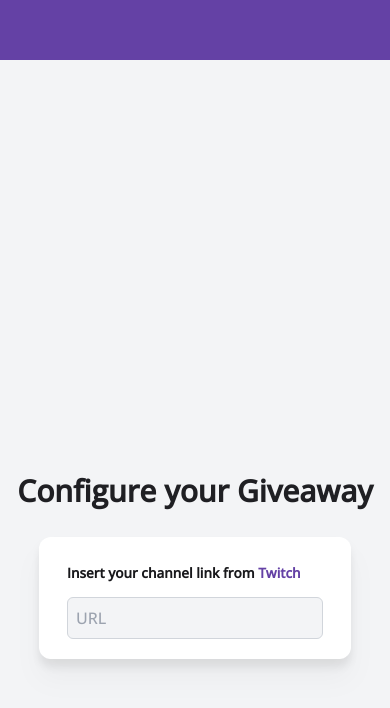
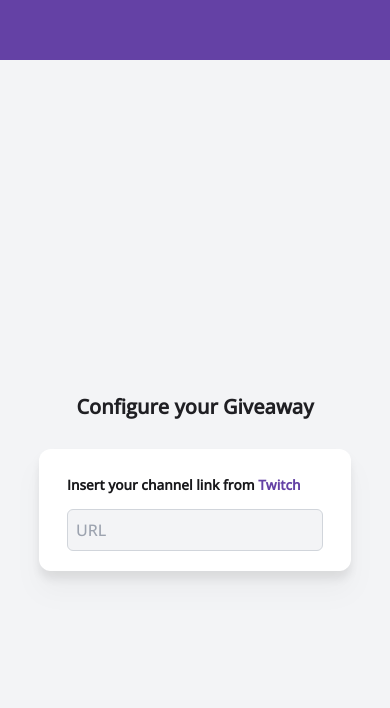
Before and after one commit to joaopugsley/twitchroulette, a Next.js app: page / in a window 390 px wide. Shown: the part 784-1492 px from the top of the page. Built offline with nearby package versions, Linux system fonts and the light colour scheme.

Commit message:
melhorando responsividade para mobile

```diff
--- a/src/components/roulette.js
+++ b/src/components/roulette.js
@@ -78,7 +78,7 @@ export default function Roulette({ participants = [] }) {
     };
 
     return (
-        <div className="w-2/5 mt-7 pt-3 pb-3 bg-white rounded-xl drop-shadow-xl flex flex-col justify-center items-center sm:w-11/12">
+        <div className="relative w-2/5 mt-7 pt-3 pb-3 bg-white rounded-xl drop-shadow-xl flex flex-col justify-center items-center sm:w-11/12">
             <h1 className="font-extralight select-none text-gray-500 xl:relative xl:right-0">{participants.length} {t("active_entries_text")}</h1>
             {
                 rolling ? (
--- a/src/pages/index.js
+++ b/src/pages/index.js
@@ -152,8 +152,8 @@ export default function Home() {
           <div onClick={scrollToStart} className="border border-white mt-3 pl-[20px] pr-[20px] h-[40px] rounded-xl flex flex-row justify-center items-center text-white select-none hover:scale-105 transition-all ease-in-out duration-50">{t("homescreen_start_button")}</div>
         </div>
       </div>
-      <div id="start" className="relative bg-gray-100 w-screen h-[100vh] flex flex-col justify-center items-center scroll-smooth sm:h-[120vh]">
-        <div className="text-default text-3xl font-bold select-none">{t("config_title")}</div>
+      <div id="start" className="relative bg-gray-100 w-screen min-h-[100vh] pt-[10vh] pb-[10vh] flex flex-col justify-center items-center scroll-smooth">
+        <div className="text-default text-3xl font-bold select-none break-all sm:text-xl">{t("config_title")}</div>
         <div className="bg-white pt-5 pb-5 pl-7 pr-7 mt-7 rounded-xl drop-shadow-xl flex flex-col justify-center w-2/5 sm:w-4/5">
           <h1 className="text-dark-default text-2xl font-extrabold select-none sm:text-[3.5vw]">{t("config_channellink")}<a href="https://twitch.tv/" className="text-purple hover:cursor-pointer">Twitch</a></h1>
           <input type="text" disabled={started} onChange={event => formatChannel(event.target.value)} id="channel" className="bg-gray-100 mt-2 p-2 rounded-md border text-default border-gray-300 focus:border-purple w-full" placeholder="URL"/>
@@ -195,7 +195,7 @@ export default function Home() {
       </div>
       { started ? (
         <div id="roulette" className="relative bg-default w-screen h-[100vh] flex flex-col justify-center items-center scroll-smooth">
-          <div className="text-white text-3xl font-bold select-none">{title} - twitch.tv/{channel}</div>
+          <div className="text-white text-3xl font-bold select-none break-all sm:text-xl">{title} - twitch.tv/{channel}</div>
           { !finished ? (
             <div className="bg-white pt-5 pb-5 pl-7 pr-7 mt-7 rounded-xl drop-shadow-xl flex flex-col justify-center w-2/5 sm:w-4/5">
               <div className="flex flex-row items-center xl:flex-col">
```
